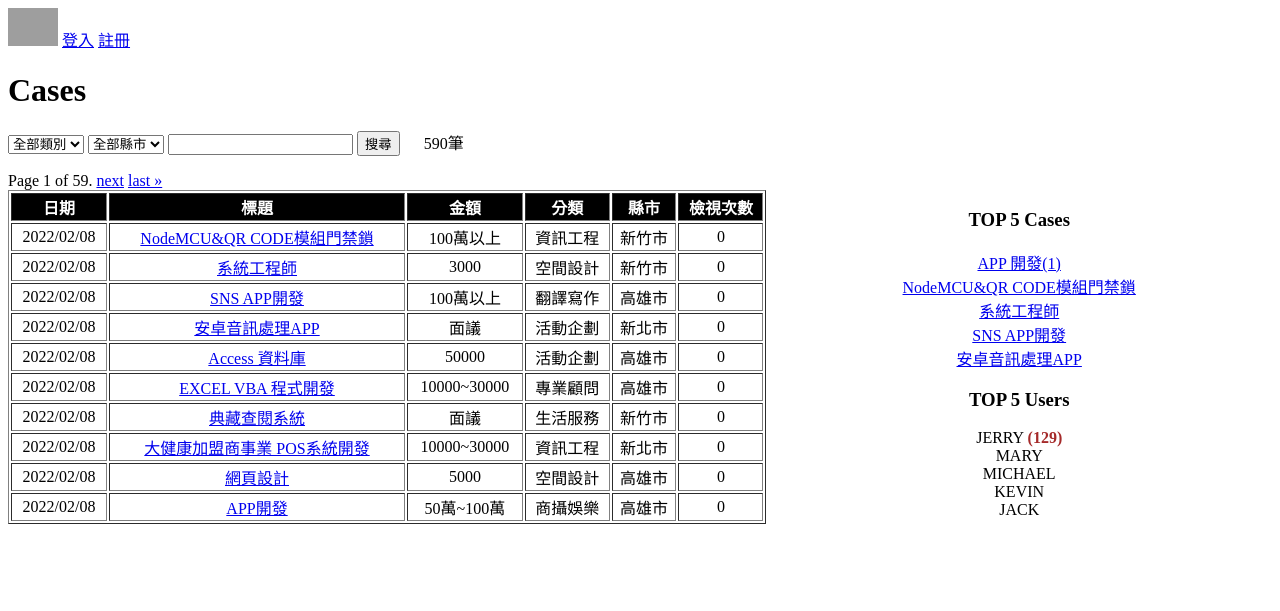
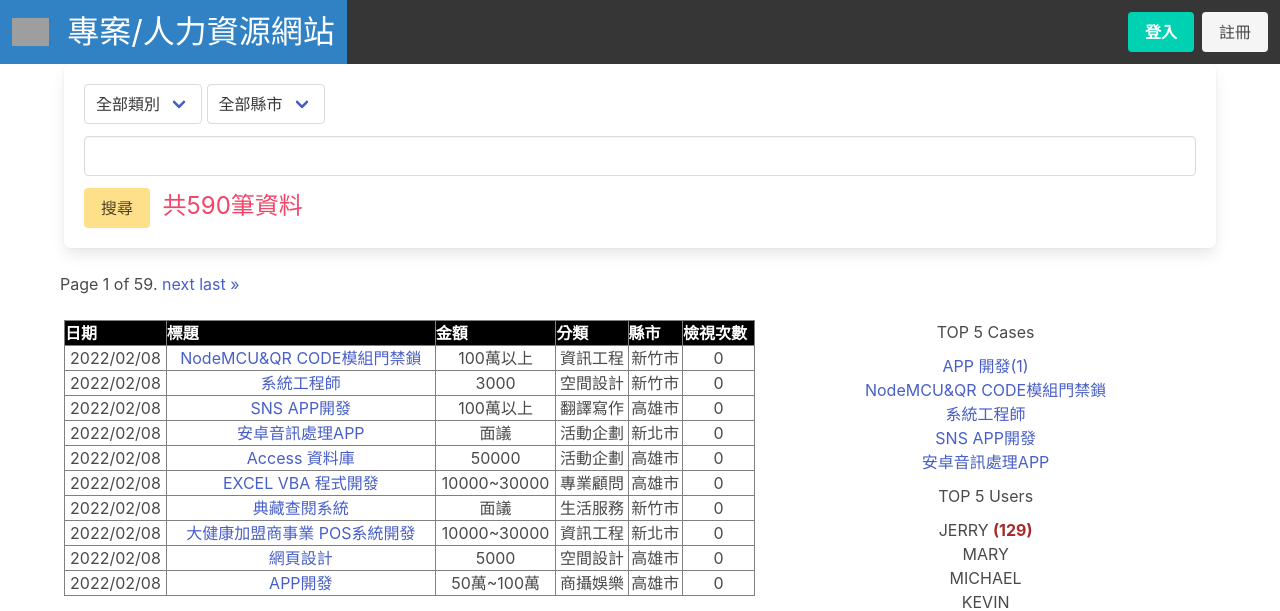
Before and after one commit to 17app001/start_jcases_project, a Django app: page / in a window 1280 px wide. Shown: the top 611 px of the page. Run offline with Django 3.2, Linux system fonts and the light colour scheme; data comes from the database, SQL or seed files in the repository; both versions use the stored data as it was after the commit; grey boxes are pictures that could not be loaded.

Commit message:
first commit

```diff
--- a/case/templates/case/cases.html
+++ b/case/templates/case/cases.html
@@ -10,13 +10,11 @@
         width: 100%;
         margin: 0 auto;
     }
-
     #right-side{
         width: 40%;
         float: right;
         text-align: center;
     }
-
     ul {
         padding: 0;
         margin: 10px;
@@ -26,10 +24,13 @@
 
 {% block content %}
 
-<h1>Cases</h1>
-<p>
-<form action="{% url 'cases' %}" method="POST">
+<div class="container">
+    <div class="columns">
+        <div class="column">
+            <form action="{% url 'cases' %}" method="POST" class="box">
                 {% csrf_token %}
+                <div class="field">
+                    <div class="select">
                         <select name="category" id="category">
                             <option value="">全部類別</option>
                             {% for category in categorys %}
@@ -38,6 +39,8 @@
                             </option>
                             {% endfor %}
                         </select>
+                    </div>
+                    <div class="select">
                         <select name="county" id="county">
                             <option value="">全部縣市</option>
                             {% for county in countys %}
@@ -46,11 +49,18 @@
                             </option>
                             {% endfor %}
                         </select>
-    <input type="text" name="search" id="search" value="{{search}}">
-    <button type="submit">搜尋</button>
-    <span style="margin-left: 20px;">{{cases_length}}筆</span>
+                    </div>
+                </div>
+                <div class="field">
+                    <input type="text" class="input" name="search" id="search" value="{{search}}">
+                </div>
+                <div class="field">
+                    <button type="submit" class="button is-warning">搜尋</button>
+                    <span class="is-size-4 ml-2 has-text-danger">共{{cases_length}}筆資料</span>
+                </div>
             </form>
-</p>
+        </div>
+    </div>
     {% include 'pagination.html' %}
     <div id="content">
         <div id="cases-table">
@@ -103,4 +113,5 @@
             {% endfor %}
         </ul>
     </div>
+</div>
 {% endblock %}
--- a/templates/base.html
+++ b/templates/base.html
@@ -1,38 +1,77 @@
 {% load static %}
-
 <!DOCTYPE html>
 <html lang="zh-Hant">
-
 <head>
     <meta charset="UTF-8">
     <meta http-equiv="X-UA-Compatible" content="IE=edge">
     <meta name="viewport" content="width=device-width, initial-scale=1.0">
     <title>專案/人力資源網站</title>
+    <link rel="stylesheet" href="https://cdn.jsdelivr.net/npm/bulma@0.9.3/css/bulma.min.css">
+    <script src="https://ajax.googleapis.com/ajax/libs/jquery/3.5.1/jquery.min.js"></script>
     <link rel="stylesheet" href="{% static 'css/main.css' %}">
     {% block style %}
     {% endblock %}
     {% block script %}
     {% endblock %}
 </head>
-
 <body>
-    <div id="navbar">
-        <a href="{% url 'index' %}"><img src="{% static 'images/icon.png' %}" alt="icon.png"></a>
-        {% if request.user.is_authenticated %}
-        <a href="{% url 'profile' request.user.id %}">{{request.user.username|upper}}</a>
-        點數:{{request.user.point}}
-        <a href="{% url 'create-case' %}">發布專案</a>
-        <a href="{% url 'logout' %}">登出</a>
-        {% else %}
-        <a href="{% url 'login' %}">登入</a>
-        <a href="{% url 'register' %}">註冊</a>
-        {% endif %}
-    </div>
+    <nav class="navbar is-info" role="navigation" aria-label="main navigation">
+        <div class="navbar-brand">
+          <a class="navbar-item is-size-3" href="{% url 'index' %}">
+            <img src="{% static 'images/icon.png' %}">  &nbsp;  專案/人力資源網站
+          </a>
+          <a role="button" class="navbar-burger has-background-grey-darker" aria-label="menu" aria-expanded="false" data-target="navbarBasicExample">
+            <span aria-hidden="true"></span>
+            <span aria-hidden="true"></span>
+            <span aria-hidden="true"></span>
+          </a>
+        </div>
+        <div id="navbarBasicExample" class="navbar-menu  has-background-grey-darker">
+            {% if request.user.is_authenticated %}
+            <div class="navbar-start">
+                <a href="{% url 'profile' request.user.id %}" class="navbar-item  has-text-danger">
+                    {{request.user.username|upper}}</a>
+                <a class="navbar-item  has-text-danger">
+                    點數:{{request.user.point}}
+                </a>
+            </div>
+            {% endif %}
+          <div class="navbar-end">
+            <div class="navbar-item">
+              <div class="buttons">
+                {% if request.user.is_authenticated %}
+                <a class="button is-primary" href="{% url 'create-case' %}">
+                  <strong>發布專案</strong>
+                </a>
+                <a class="button is-warning" href="{% url 'logout' %}">
+                    登出
+                </a>
+                {% else %}
+                <a class="button is-primary" href="{% url 'login' %}">
+                    <strong>登入</strong>
+                  </a>
+                  <a class="button is-light" href="{% url 'register' %}">
+                    註冊
+                  </a>
+                {% endif %}
+              </div>
+            </div>
+          </div>
+        </div>
+      </nav>
     {% block content %}
-
-
     {% endblock %}
     <script src="{% static 'js/main.js' %}"></script>
+    <script>
+        $(document).ready(function() {
+            // Check for click events on the navbar burger icon
+            $(".navbar-burger").click(function() {
+                // Toggle the "is-active" class on both the "navbar-burger" and the "navbar-menu"
+                $(".navbar-burger").toggleClass("is-active");
+                $(".navbar-menu").toggleClass("is-active");
+            });
+         });
+    </script>
 </body>
 
 </html>
```
Also changed, not shown: user/templates/user/login.html (+34 -16 lines), db.sqlite3, static/css/main.css (line endings or trailing spaces). Lines whose indentation alone changed are shown as unchanged.
